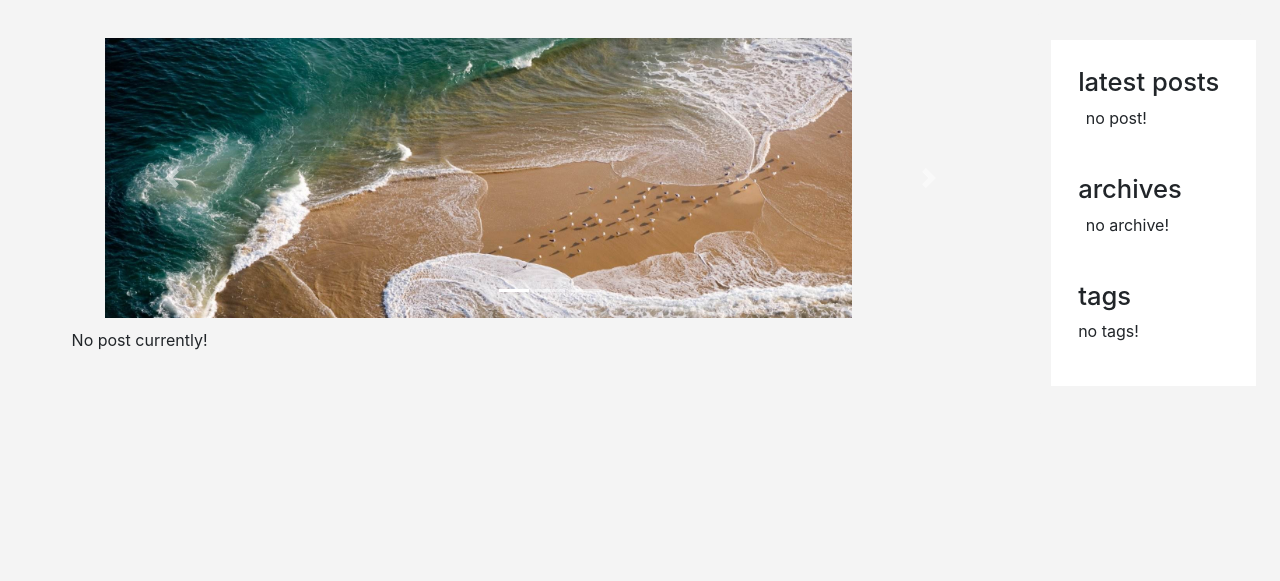
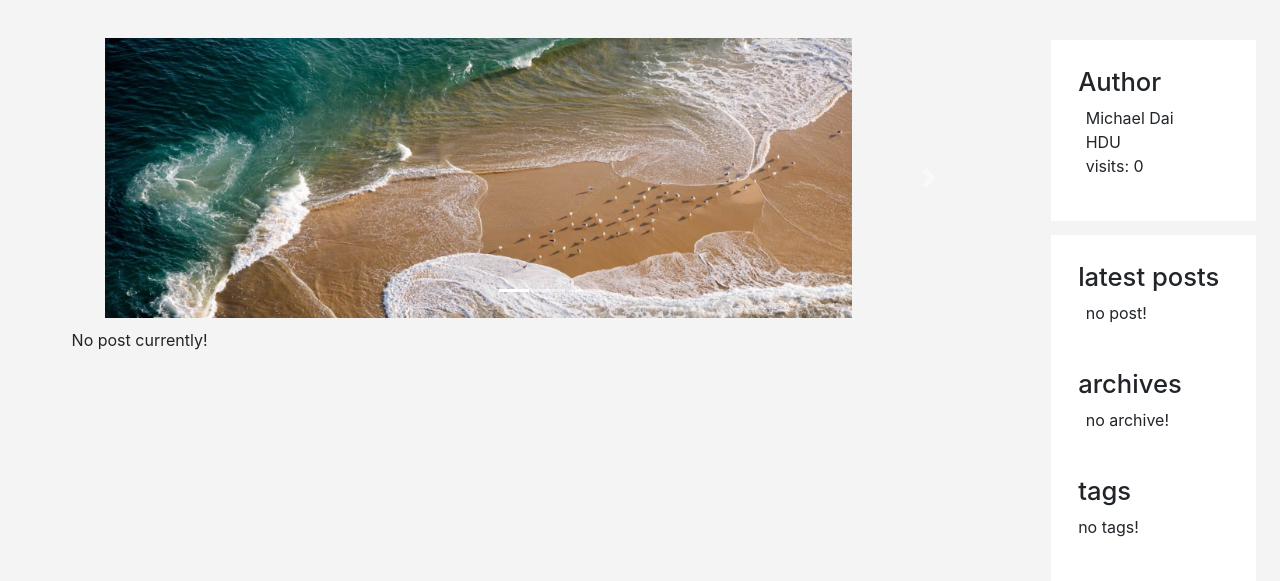
Before and after one commit to Mike-Dai/djangocoder, a Django app: page / in a window 1280 px wide. Shown: the part 47-628 px from the top of the page. Run offline with Django 3.2, Linux system fonts and the light colour scheme; data that the repository does not hold is empty; some libraries are stand-ins or nearby versions.

Commit message:
Add author sidebar and total visits count

```diff
--- a/blog/templates/blog/base.html
+++ b/blog/templates/blog/base.html
@@ -62,6 +62,17 @@
 
 		<div class="sidebar-container">
 			<div class="sidebar" align="left">
+				<div class="widget">
+					<h3 class="widget-title">Author</h3>
+					<ul style="padding-left:5%">
+						<li>Michael Dai</li>
+						<li>HDU</li>
+						{% total_visits as visits_count %}
+						<li>visits: {{ visits_count }}</li>
+					</ul>
+				</div>
+			</div>
+			<div class="sidebar" align="left">
 				<div class="widget widget-recent-posts" align="left">
 					<h3 class="widget-title">latest posts</h3>
 				    {% get_recent_posts as recent_post_list %}
--- a/blog/templatetags/blog_tags.py
+++ b/blog/templatetags/blog_tags.py
@@ -14,3 +14,11 @@ def archives():
 @register.simple_tag
 def tags():
 	return Tag.objects.all()
+
+@register.simple_tag
+def total_visits():
+	posts = Post.objects.all()
+	visits = 0
+	for post in posts:
+		visits += post.views
+	return visits
```
